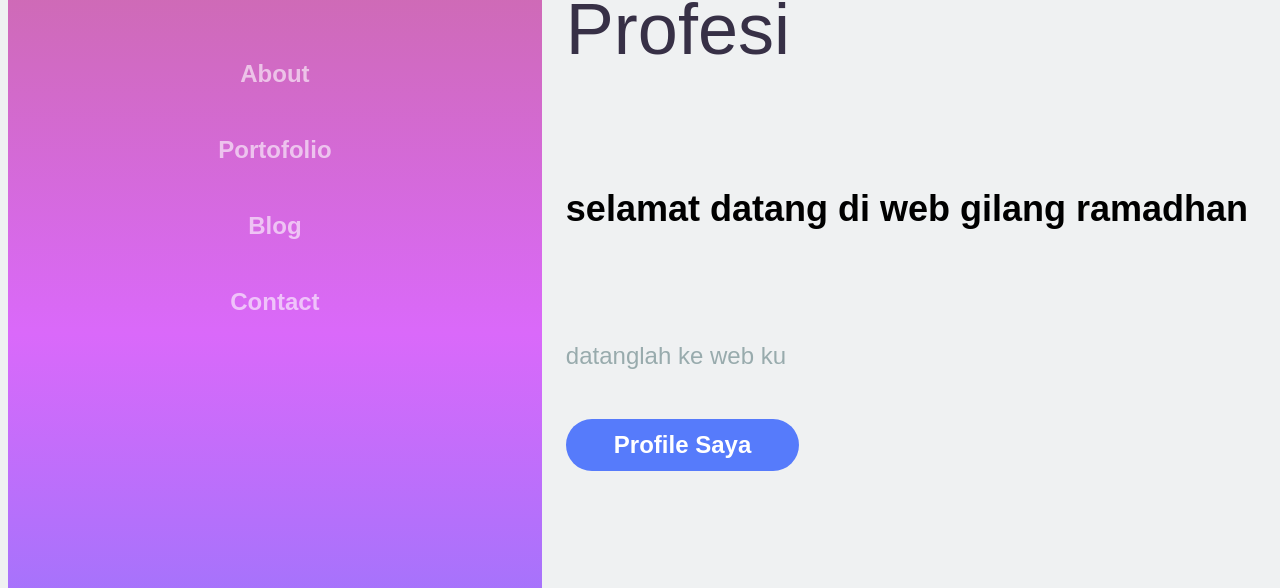
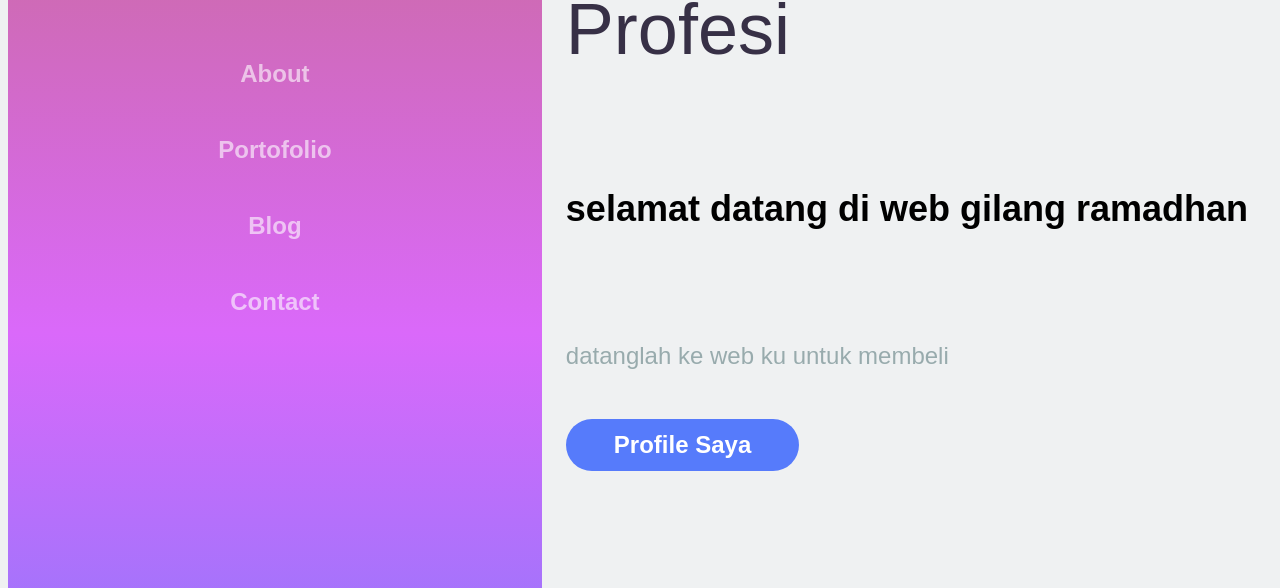
Before and after one commit to ramagg44/web, a plain HTML site: page index.html in a window 1280 px wide. Shown: the part 212-800 px from the top of the page. Drawn offline with Linux system fonts and the light colour scheme.

Commit message:
Update index.html

```diff
--- a/index.html
+++ b/index.html
@@ -27,7 +27,7 @@
             <h2>selamat datang di web gilang ramadhan</h2>
             <br /><br />
             <p>
-              datanglah ke web ku
+              datanglah ke web ku untuk membeli
             </p>
             <a href="" class="action-btn">Profile Saya</a>
           </div>
```
